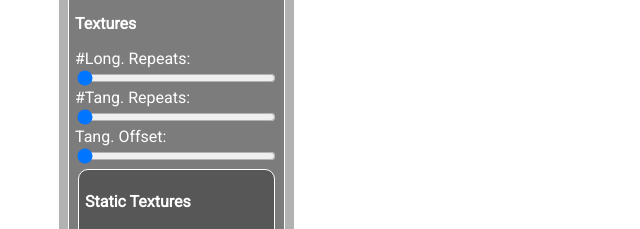
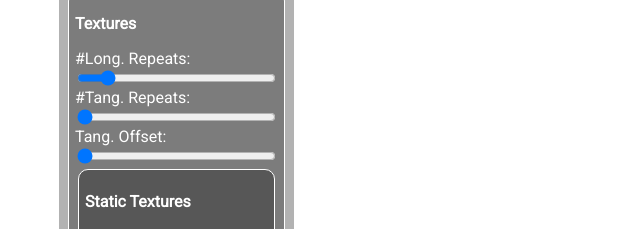
Before and after one commit to axyorah/snailshells, a website: page index.html in a window 1280 px wide. Shown: the part 226-455 px from the top of the page, 0-640 px from the left. Drawn offline with nearby package versions, Linux system fonts and the light colour scheme.

Commit message:
fix(minor): initial texture `#Long. Repeats` is not the same on control gui and actual set params...

```diff
--- a/index.html
+++ b/index.html
@@ -23,7 +23,7 @@
             <div id="textures" class="gui-box">
                 <p><b>Textures</b></p>
                 <label for="texlongrepeats" id="texlongrepeats-lbl">#Long. Repeats:</label>
-                <input type="range" min="1" max="30" step="0.01" value="1" id="texlongrepeats" name="texlongrepeats">
+                <input type="range" min="1" max="30" step="0.01" value="4.7" id="texlongrepeats" name="texlongrepeats">
                 <label for="textangrepeats" id="textangrepeats-lbl">#Tang. Repeats:</label>
                 <input type="range" min="2" max="12" step="2" value="2" id="textangrepeats" name="textangrepeats">
                 <label for="textangoffset" id="textangoffset-lbl">Tang. Offset:</label>
```
